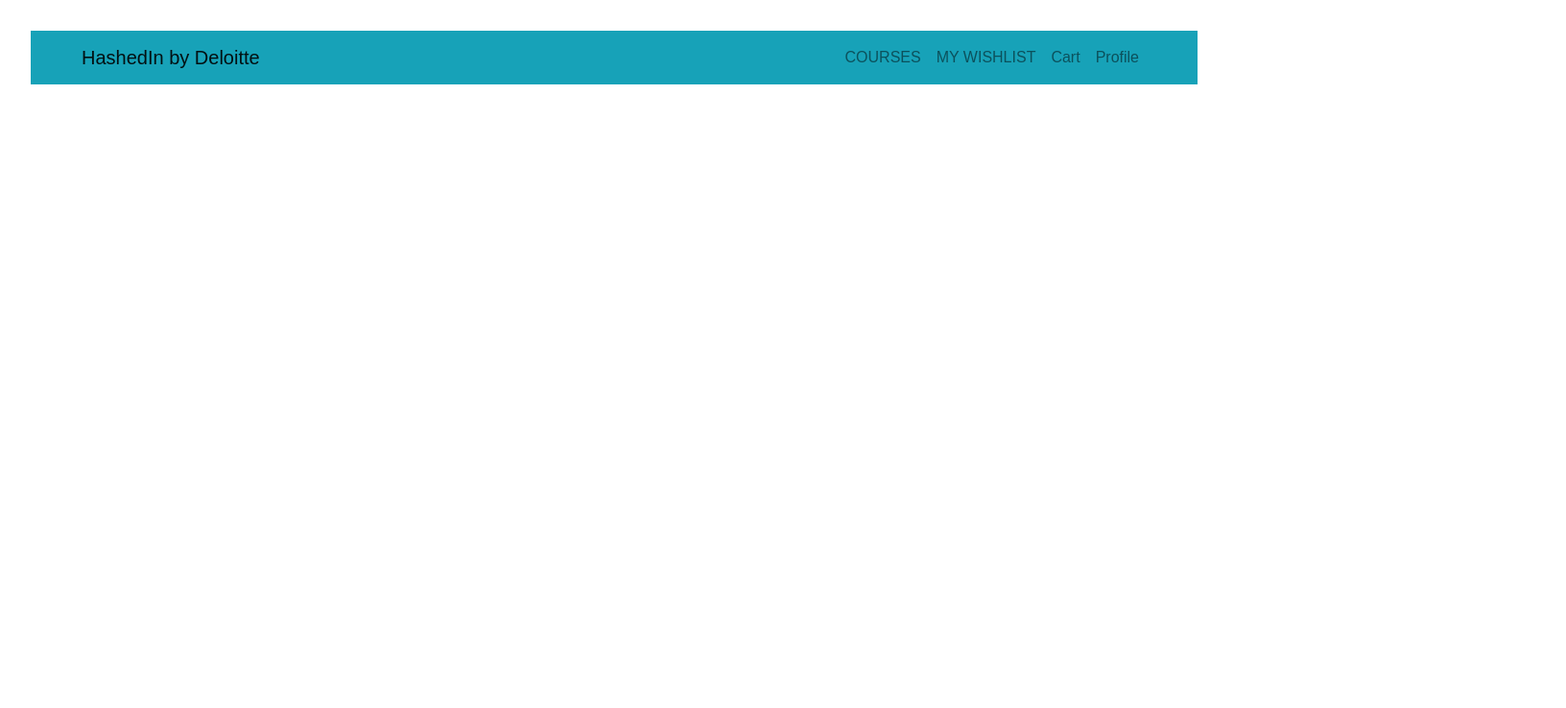
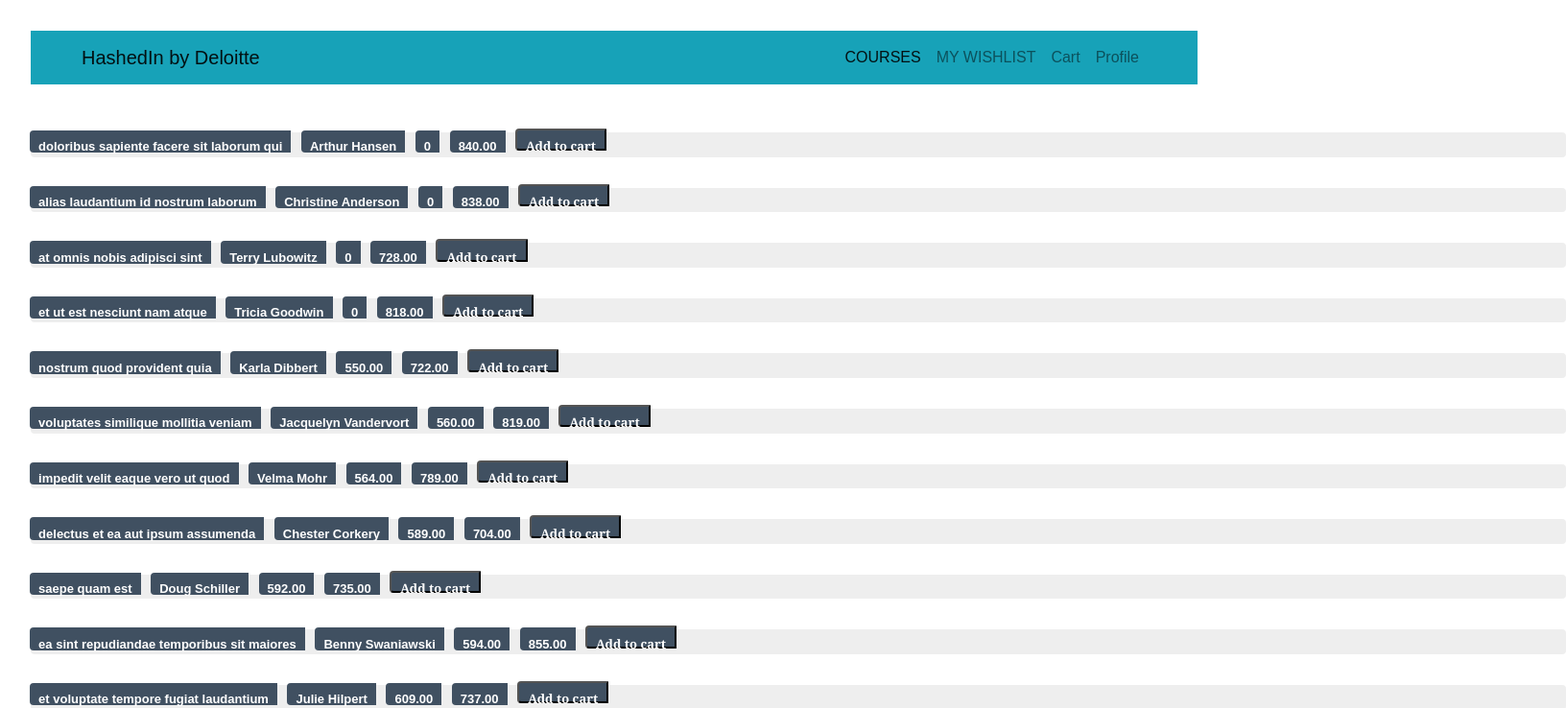
Before and after one commit to AnitaHashedIn/AngularFinalAssignment, an Angular app: page / in a window 1280 px wide. Shown: the top 738 px of the page at 96% size, 1632 px wide, since content can reach past the window. Built offline with nearby package versions, Linux system fonts and the light colour scheme.

Commit message:
--routes changes done

```diff
--- a/src/app/app-routing.module.ts
+++ b/src/app/app-routing.module.ts
@@ -7,7 +7,7 @@ import { ProfileComponent } from './profile/profile.component';
 import { WishlistComponent } from './wishlist/wishlist.component';
 
 const routes: Routes = [
-  { path: 'list-items', component: ListItemsComponent },
+  { path: '', component: ListItemsComponent },
   { path: 'cart', component: CartComponent },
   { path: 'wishlist', component: WishlistComponent },
   // { path: 'details', component: ItemDetailsComponent },
--- a/src/app/navbar/navbar.component.html
+++ b/src/app/navbar/navbar.component.html
@@ -1,14 +1,14 @@
 <nav class="navbar navbar-expand-lg navbar-light bg-info">
   <div class="container">
-    <a routerLink="/list-items" class="navbar-brand">HashedIn by Deloitte</a>
+    <a routerLink="/" class="navbar-brand">HashedIn by Deloitte</a>
     <button class="navbar-toggler" type="button" data-toggle="collapse" data-target="#navbarNav"
       aria-controls="navbarNav" aria-expanded="false" aria-label="Toggle navigation">
       <span class="navbar-toggler-icon"></span>
     </button>
     <div class="collapse navbar-collapse justify-content-end" id="navbarNav">
       <ul class="navbar-nav">
-        <li class="nav-item">
-          <a routerLink="/list-items" class="nav-link">COURSES </a>
+        <li class="nav-item active">
+          <a routerLink="/" class="nav-link active">COURSES </a>
         </li>
         <li class="nav-item">
           <a routerLink="/wishlist" class="nav-link">MY WISHLIST </a>
```
